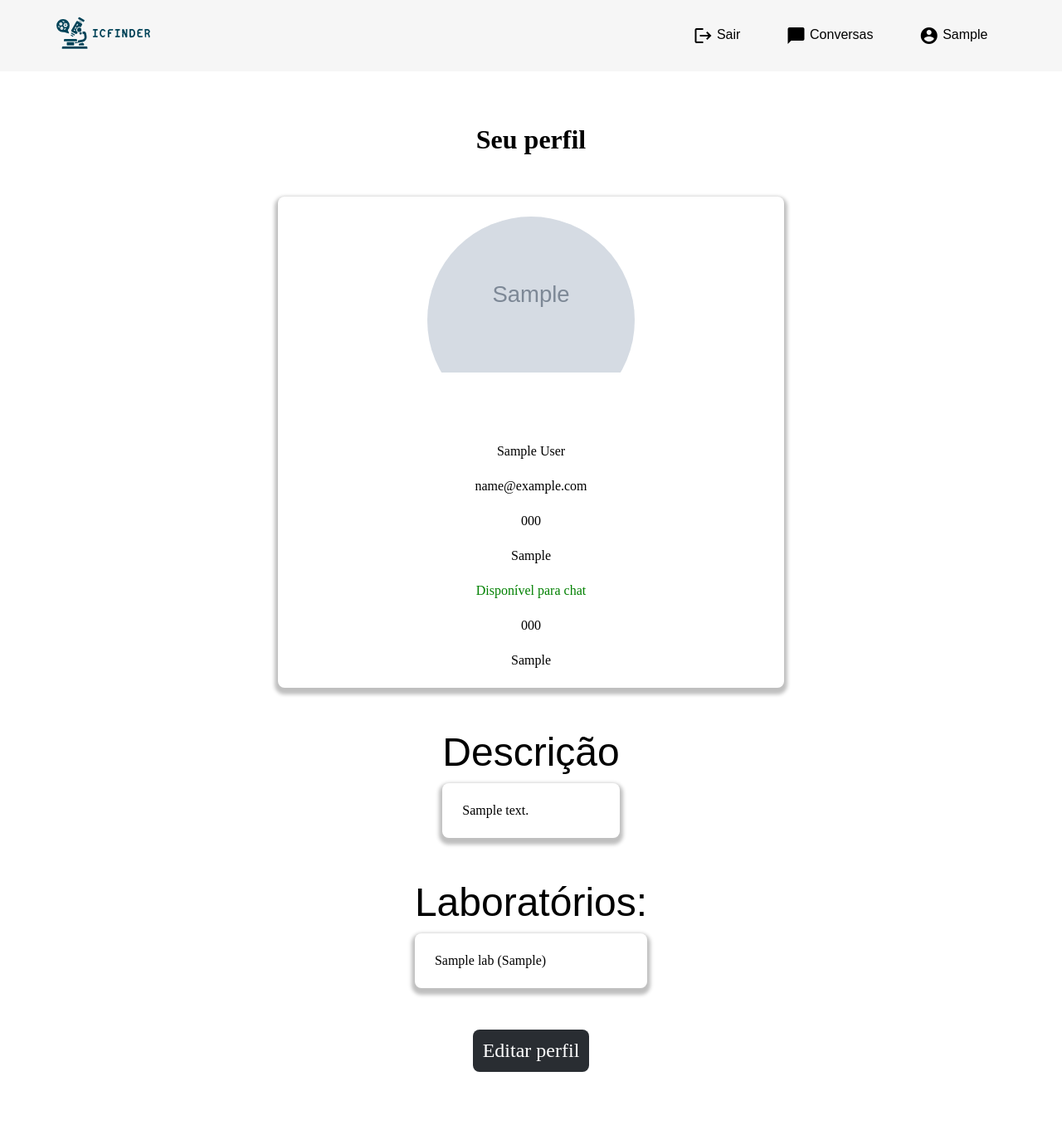
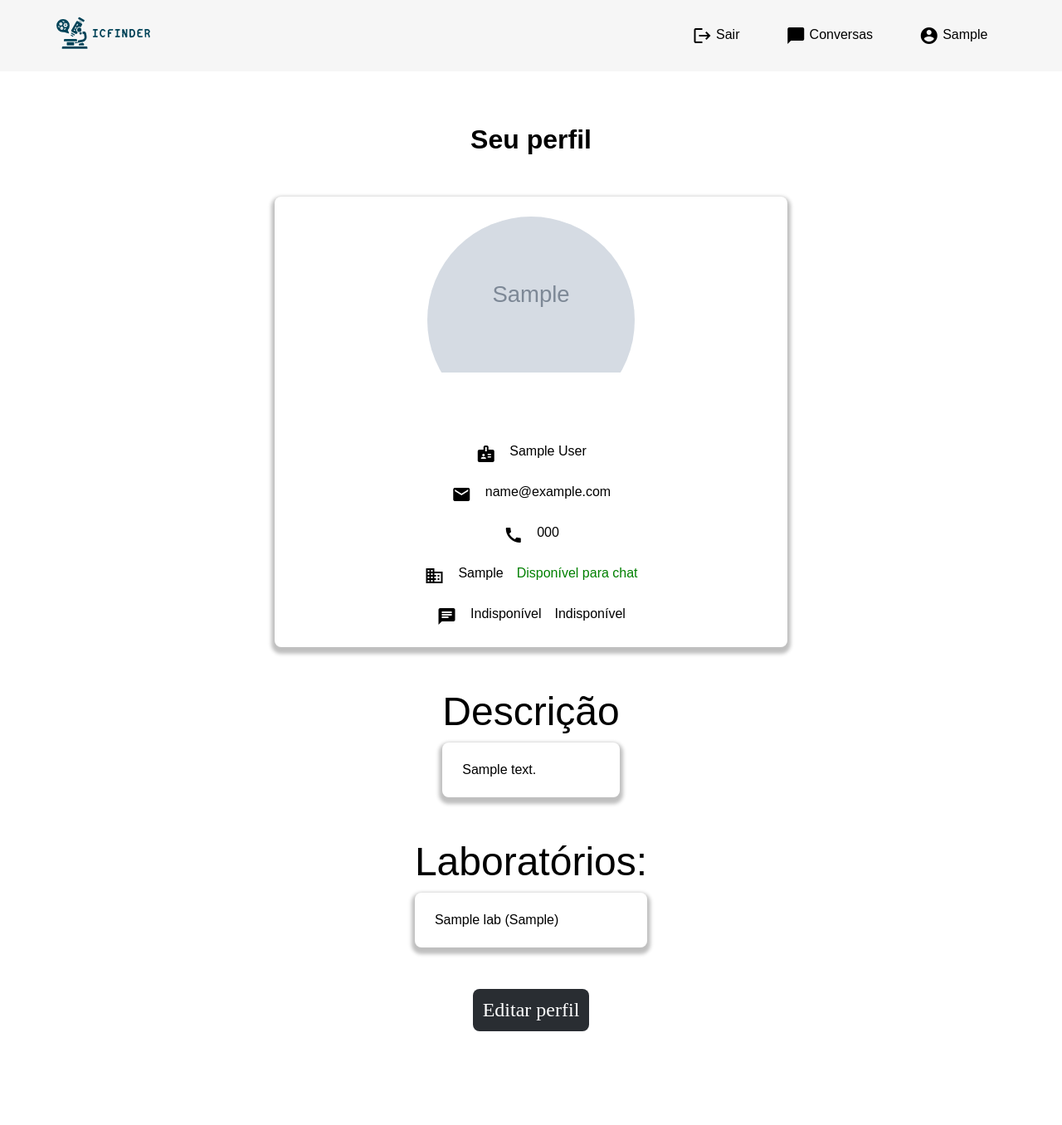
Before and after one commit to Eduds007/icfinder, a Django app: page /perfil/1/ in a window 1280 px wide. Shown: the whole page at 83% size. After the commit the page ends 1243 px from the top, so only its background shows below. Run offline with Django 4.2, Linux system fonts and the light colour scheme; a user stored in the database is signed in; tables that the repository leaves empty hold one stand-in row (values such as "Sample post"); grey boxes marked "Sample" are stand-in pictures; parts of the project's set-up code (start-up, migrations or seed data) failed here and were passed over.

Commit message:
style: minor adjusts

```diff
--- a/icfinder_app/templates/icfinder_app/detail.html
+++ b/icfinder_app/templates/icfinder_app/detail.html
@@ -42,7 +42,6 @@ Página do post
               <p>{{projeto.responsavel.phone_number}}</p>
             </div>
             <div class="desc-line">
-
               <span class="icon">business_benter</span>
               <p>{{projeto.lab}}</p>
             </div>
--- a/icfinder_app/templates/icfinder_app/perfil_detail.html
+++ b/icfinder_app/templates/icfinder_app/perfil_detail.html
@@ -21,11 +21,26 @@ Página de perfil
         <img class = 'bgImg' src= "{{ aluno.profile_pic }}" alt="bgImg">
         {% endif %}
       </div>
-      <p>{{user.first_name}} {{user.last_name}}</p>
-      <p>{{user.email}}</p>
 
-      {% if is_professor %}
+      <div class="desc-line">
+        <span class="icon">badge</span>
+        <p>{{user.first_name}} {{user.last_name}}</p>
+      </div>
+      <div class="desc-line">
+        <span class="icon">mail</span>
+        <p>{{user.email}}</p>
+      </div>
+      <div class="desc-line">
+        <span class="icon">call</span>
+        {% if is_professor %}
         <p>{{professor.phone_number}}</p>
+        {% elif is_aluno %}
+        <p>{{ aluno.phone_number }}</p>
+        {% endif %}
+      </div>
+      <div class="desc-line">
+        <span class="icon">business_benter</span>
+        {% if is_professor %}
         <p>{{professor.departamento}}</p>
         {% if professor.disponibilidade %}
         <p id = "Disponível">Disponível para chat</p>
@@ -33,11 +48,26 @@ Página de perfil
         <p id = "Indisponível">Indisponível</p>
         {% endif %}
       {% endif %}
+      </div>
 
-      {% if is_aluno %}
-      <p>{{ aluno.phone_number }}</p>
-      <p>{{ aluno.curso }}</p>
-      {% endif %}
+      <div class="desc-line">
+        <span class="icon">chat</span>
+        {% if is_professor %}
+          {% if projeto.responsavel.disponibilidade %}
+          <p class = "Disponível">Disponível para chat</p>
+          {% else %}
+          <p class = "Indisponível">Indisponível</p>
+          {% endif %}
+        {% endif %}
+
+        {% if is_aluno %}
+          {% if projeto.responsavel.disponibilidade %}
+          <a class = "Disponível" href = "{% url 'chat' projeto.responsavel.user.id %}" > Disponível para chat</a>
+          {% else %}
+          <p class = "Indisponível">Indisponível</p>
+          {% endif %}
+        {% endif %}
+        </div>
 
     </div>
 
--- a/static/css/style.css
+++ b/static/css/style.css
@@ -1,6 +1,11 @@
 * {
     padding: 0;
     margin: 0;
+    font-family: Arial, Helvetica, sans-serif;
+}
+
+h1 {
+    font-family: Arial, Helvetica, sans-serif;
 }
 
 .icon {
--- a/static/css/style_perfil.css
+++ b/static/css/style_perfil.css
@@ -112,3 +112,9 @@ input[type="password"] {
 .perfil_form {
     margin: 40px auto;
   }
+
+.desc-line {
+    display: flex;
+    gap: 1rem;
+
+}
```
